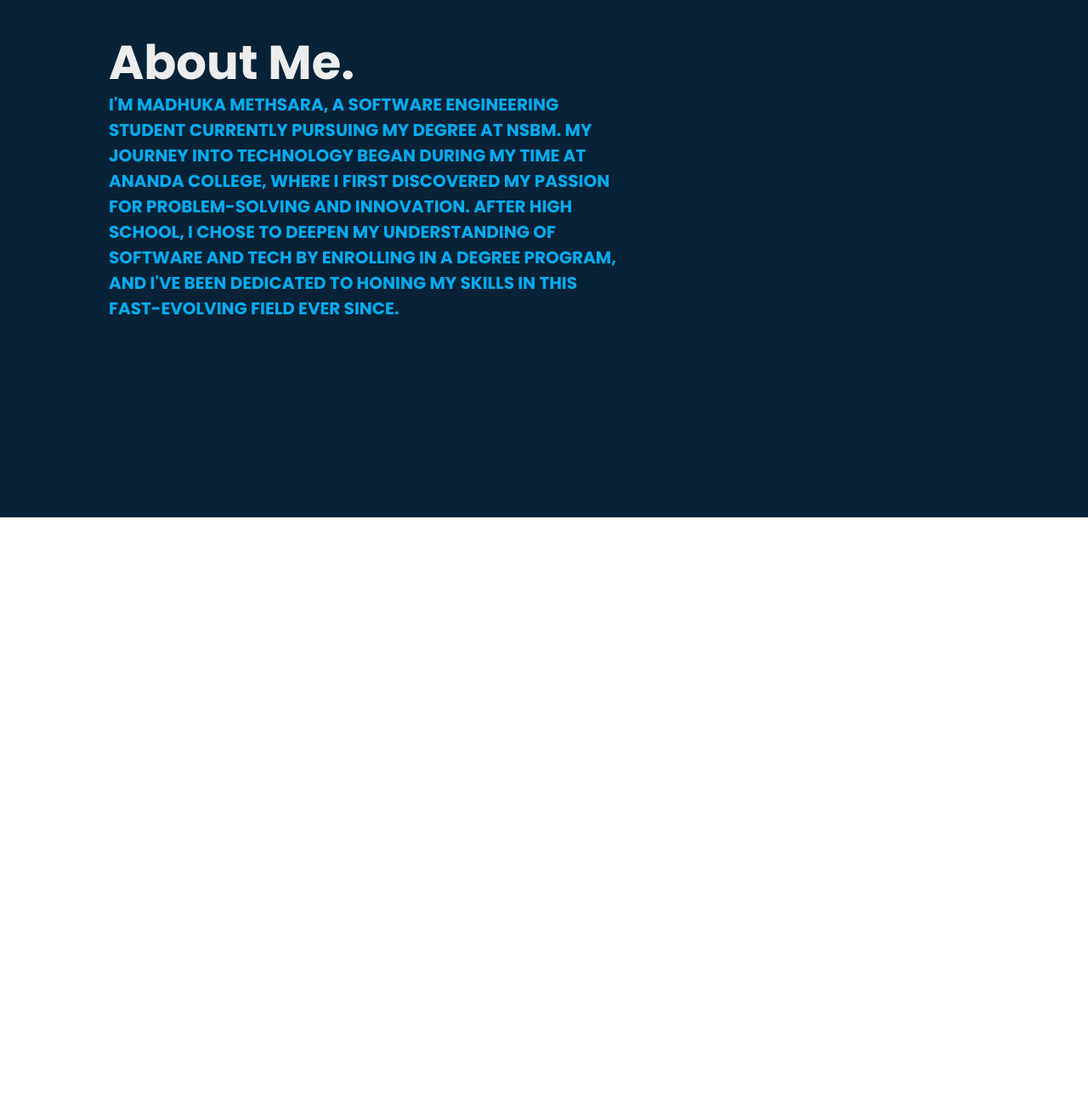
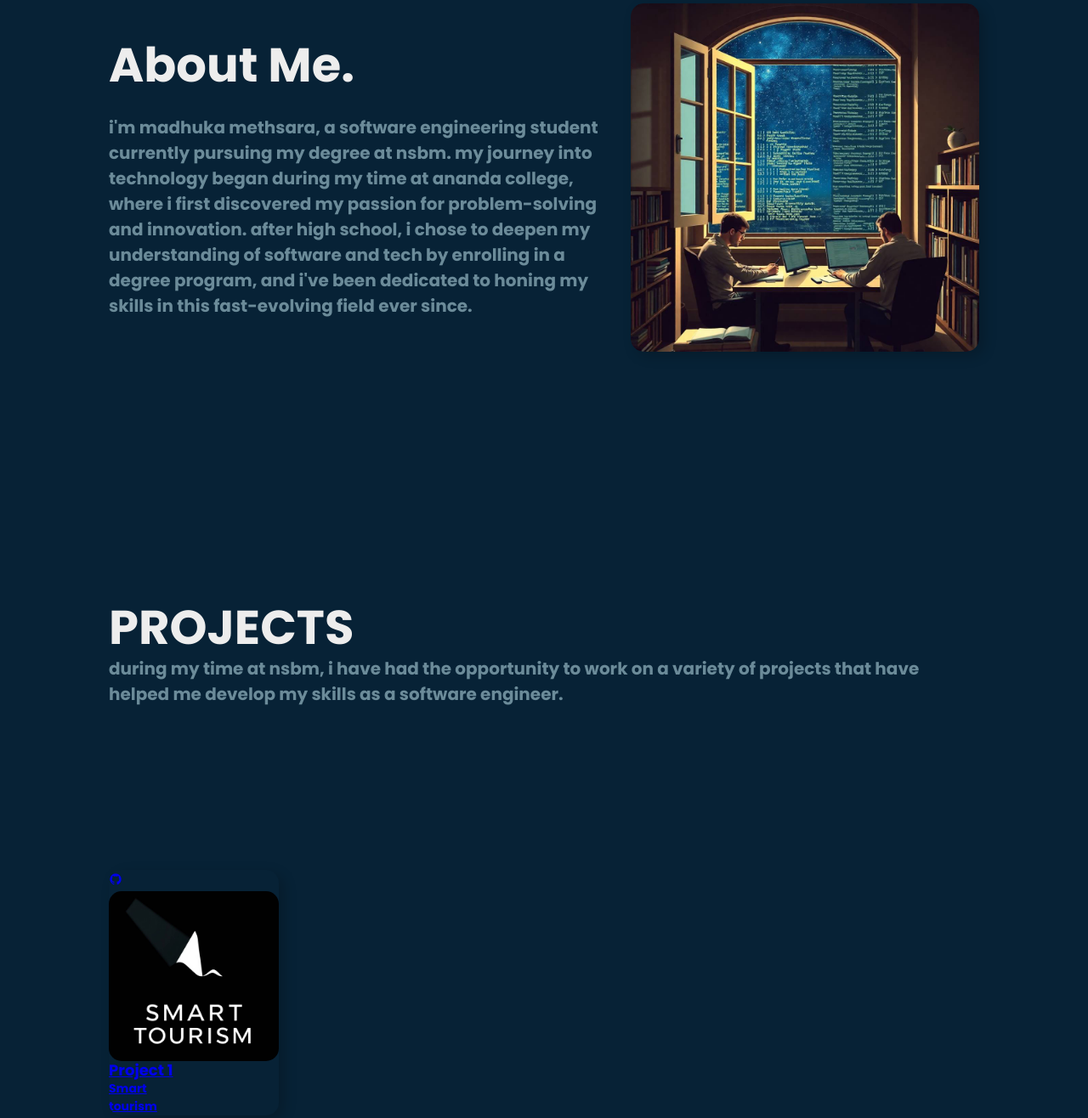
Before and after one commit to madhukamethsara/madhukamethsara.github.io, a plain HTML site: page index.html in a window 1280 px wide. Shown: the part 991-2307 px from the top of the page at 85% size. Before the commit the page ends 1600 px from the top, so only its background shows below. Drawn offline with nearby package versions, Linux system fonts and the light colour scheme.

Commit message:
change styling

```diff
--- a/index.html
+++ b/index.html
@@ -21,7 +21,7 @@
             <a href="#"class="active">HOME</a>
             <a href="#about" id="about-button">ABOUT</a>
             <a href ="#">BLOG </a>
-            <a href="#">PROJECTS</a>
+            <a href="#project" id="scrollToProject">PROJECTS</a>
             <a href="#">CONTACT</a>
 
         </nav>
@@ -50,6 +50,7 @@
       <section class="ABOUT" id="about">
          <div class="about-content" >
             <h3>About Me. </h3>
+            <br>
             <h4>I'm Madhuka Methsara, a software engineering student currently pursuing
                 my degree at NSBM. My journey into technology began during my time at Ananda College,
                  where I first discovered my passion for problem-solving and innovation. After high school,
@@ -57,10 +58,32 @@
                  and I've been dedicated to honing my skills in this fast-evolving field ever since.
             </h4>
          </div>
+        <div class="about-image">
+            <img src="about.jpg" alt="Madhuka Methsara">
+        </div>
          <span class="home-imgHover"></span>
 
      </section>
      <script src="js.js"></script>
 
+     <section>
+        <section class="PROJECTS" id="project">
+           <div class="projects" >
+              <h3> PROJECTS </h3>
+                <h4>During my time at NSBM, I have had the opportunity to work on a variety of projects that have helped me develop my skills as a software engineer.
+                </h4>
+           </div>
+           <div class="project-image">
+            <a href="project 1.html"><i class='bx bxl-github' ></i>
+              <img src="st.jpg" alt="Madhuka Methsara">
+              <div class="project-content">
+                <h6>Project 1</h6>
+                <p>Smart tourism</p>
+            </div>
+
+          <span class="home-imgHover"></span>
+
+       </section>
+
 
 </body>
--- a/js.js
+++ b/js.js
@@ -7,3 +7,9 @@ document.getElementById('about-button').addEventListener('click', function(e) {
         block: 'start' // Aligns the top of the section to the top of the viewport
     });
 });
+
+document.getElementById('scrollToProject').addEventListener('click', function (event) {
+    event.preventDefault(); // Prevent default anchor behavior
+    const projectSection = document.getElementById('project');
+    projectSection.scrollIntoView({ behavior: 'smooth' }); // Smooth scroll to the projects section
+});
--- a/style.css
+++ b/style.css
@@ -249,11 +249,28 @@ body {
 }
 .about-content h4{
     font-family: 'poppins', sans-serif;
-    text-transform: uppercase;
+    text-transform: lowercase;
     font-size: 20px;
     font-weight: 700;
-    color: #00abf0;
+    color: #90b0bcbc;
+    right: 10px;
 
+}
+.about-image {
+    width: 40%;
+    max-width: 450px;
+    height: auto;
+    border-radius: 15px;
+    box-shadow: 6px 5px 15px rgba(0, 0, 0, 0.2);
+    display: block;
+    overflow: hidden;
+
+}
+.about-image img {
+    width: 100%;
+    height: auto;
+    display: block;
+    border-radius: 15px;
 }
 
 .home-imgHover {
@@ -270,3 +287,69 @@ transition: 3s;
     background:#072236;
     opacity: .8;
 }
+
+.container {
+    position: relative;
+    width: 100%;
+    height: 100vh;
+    overflow: hidden;
+}
+
+.PROJECTS {
+    background-color: #072236;
+    height: 100vh;
+    display: flex;
+    align-items: center;
+    justify-content: space-between;
+    padding: 0 10%;
+    flex-wrap: wrap;
+}
+
+.PROJECTS h3 {
+    font-size: 56px;
+    font-weight: 700;
+    line-height: 1.2;
+}
+.PROJECTS h4{
+    font-family: 'poppins', sans-serif;
+    text-transform: lowercase;
+    font-size: 20px;
+    font-weight: 700;
+    color: #90b0bcbc;
+    right: 10px;
+
+}
+.PROJECTS img {
+    width: 100%;
+    height: auto;
+    display: block;
+    border-radius: 15px;
+}
+.project-image {
+    width: 40%;
+    max-width: 200px;
+    height: auto;
+    border-radius: 15px;
+    box-shadow: 6px 5px 15px rgba(0, 0, 0, 0.2);
+    display: block;
+    overflow: hidden;
+
+}
+.project-image img {
+    width: 100%;
+    height: auto;
+    display: block;
+    border-radius: 15px;
+}
+.project-content {
+    max-width: 100px;
+}
+.project-content h6 {
+    font-size: 18px;
+    font-weight: 100;
+    line-height: 1.2;
+}
+.project-content p {
+    font-size: 14px;
+    margin:auto;
+}
```
Also changed, not shown: about.jpg (added), st.jpg (added), 1 other file.
